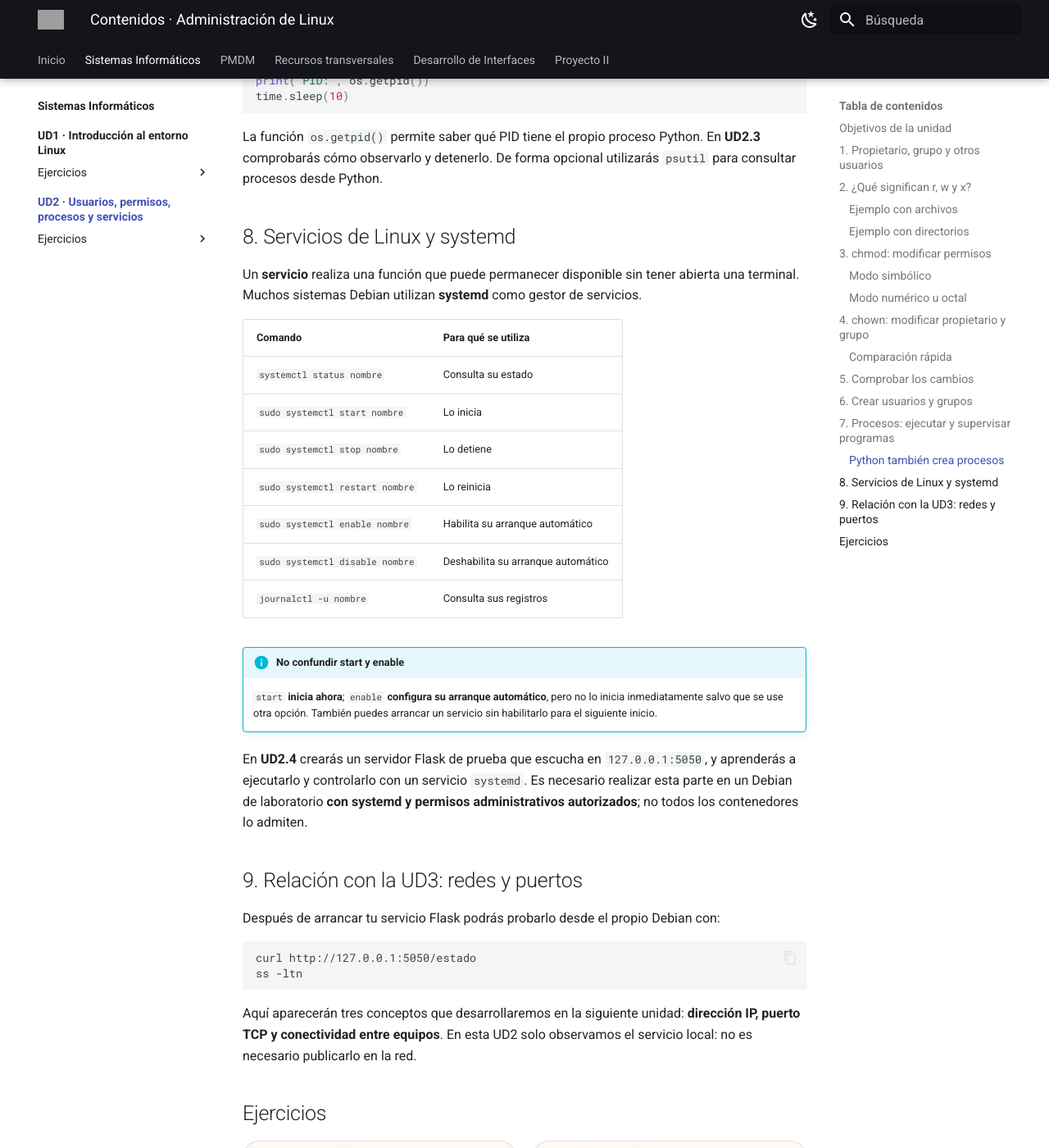
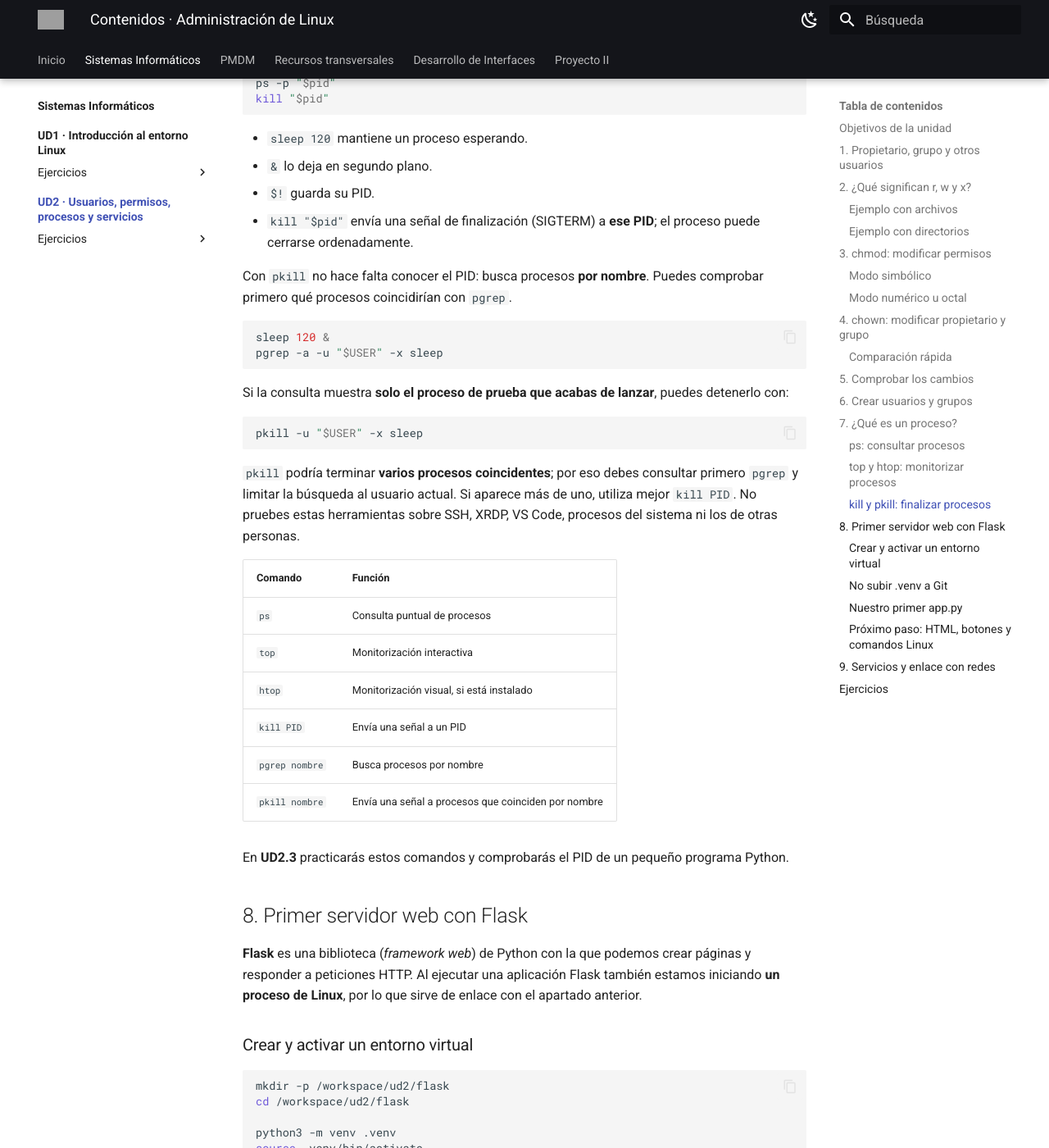
Before and after one commit to erciapps/web-home, an MkDocs documentation site: the page built from docs/si/ud2/index.md, in a window 1280 px wide and 1400 px high, scrolled down 6704 px. Shown: the whole window at 82% size. Built offline with MkDocs 1.6.1 and Material for MkDocs 9.7.7, drawn with Linux system fonts in a browser that asks for light colours; some of the changed text lies outside the part shown; grey boxes are pictures that could not be loaded.

Commit message:
docs(si): explicar ps, top, htop, kill, pkill y Flask inicial

```diff
--- a/docs/si/ud2/index.md
+++ b/docs/si/ud2/index.md
@@ -187,72 +187,157 @@
 
 A continuación, utilizarás estos comandos en una práctica guiada con un TXT.
 
-## 7. Procesos: ejecutar y supervisar programas
+## 7. ¿Qué es un proceso?
 
-Un **programa** es un conjunto de instrucciones; un **proceso** es una ejecución concreta del programa. Un mismo programa puede tener varios procesos y cada proceso se identifica mediante un **PID**.
+Un **programa** es un archivo que contiene instrucciones (por ejemplo, `python3`). Un **proceso** es ese programa **mientras se está ejecutando**. Puedes abrir dos veces el mismo programa y tendrás dos procesos diferentes.
 
-| Comando | Función |
-| --- | --- |
-| `ps` | Muestra procesos de la terminal |
-| `ps -u "$USER"` | Muestra procesos del usuario |
-| `top` | Monitoriza procesos y consumo de recursos |
-| `pgrep -a nombre` | Busca procesos por nombre |
-| `kill PID` | Solicita la finalización de un proceso mediante una señal |
-| `sleep 30 &` | Ejecuta un proceso de espera en segundo plano |
+Cada proceso dispone de un **PID** (*Process ID*), un número que identifica esa ejecución. Puede consumir CPU, memoria y otros recursos. Un proceso puede ejecutarse en **primer plano** (la terminal queda ocupada) o en **segundo plano** (podemos seguir utilizando la terminal).
 
-Ejemplo: arranca un proceso y deténlo por su PID:
+### `ps`: consultar procesos
+
+~~~bash
+ps                 # Procesos asociados a la terminal
+ps -u "$USER"      # Procesos del usuario actual
+ps -ef             # Todos los procesos con más información
+ps -p 1234         # Consultar un PID concreto (sustituir el número)
+~~~
+
+En una salida habitual verás columnas como `PID` (identificador), `TTY` (terminal), `TIME` (CPU acumulada) y `CMD` (comando).
+
+### `top` y `htop`: monitorizar procesos
+
+~~~bash
+top
+htop
+~~~
+
+Ambos permiten observar los procesos y el uso de CPU y memoria. `top` suele estar instalado; `htop` es una alternativa visual, con navegación y funciones interactivas. Para salir de `top` o `htop` pulsa `q` (en `htop` también puedes utilizar F10).
+
+Si `htop` no está instalado, el profesor puede autorizar `sudo apt install htop` **en un Debian de laboratorio**, pero no es imprescindible.
+
+### `kill` y `pkill`: finalizar procesos
 
 ~~~bash
 sleep 120 &
 pid=$!
+echo "$pid"
 ps -p "$pid"
 kill "$pid"
 ~~~
 
-!!! warning "Cuida tu entorno"
-    No detengas procesos de SSH, XRDP, VS Code ni de otros alumnos. En los ejercicios trabajarás únicamente con los procesos de prueba que hayas iniciado.
+- `sleep 120` mantiene un proceso esperando.
+- `&` lo deja en segundo plano.
+- `$!` guarda su PID.
+- `kill "$pid"` envía una señal de finalización (SIGTERM) a **ese PID**; el proceso puede cerrarse ordenadamente.
 
-### Python también crea procesos
+Con `pkill` no hace falta conocer el PID: busca procesos **por nombre**. Puedes comprobar primero qué procesos coincidirían con `pgrep`.
+
+~~~bash
+sleep 120 &
+pgrep -a -u "$USER" -x sleep
+~~~
+
+Si la consulta muestra **solo el proceso de prueba que acabas de lanzar**, puedes detenerlo con:
+
+~~~bash
+pkill -u "$USER" -x sleep
+~~~
+
+`pkill` podría terminar **varios procesos coincidentes**; por eso debes consultar primero `pgrep` y limitar la búsqueda al usuario actual. Si aparece más de uno, utiliza mejor `kill PID`. No pruebes estas herramientas sobre SSH, XRDP, VS Code, procesos del sistema ni los de otras personas.
+
+| Comando | Función |
+| --- | --- |
+| `ps` | Consulta puntual de procesos |
+| `top` | Monitorización interactiva |
+| `htop` | Monitorización visual, si está instalado |
+| `kill PID` | Envía una señal a un PID |
+| `pgrep nombre` | Busca procesos por nombre |
+| `pkill nombre` | Envía una señal a procesos que coinciden por nombre |
+
+En **UD2.3** practicarás estos comandos y comprobarás el PID de un pequeño programa Python.
+
+## 8. Primer servidor web con Flask
+
+**Flask** es una biblioteca (*framework web*) de Python con la que podemos crear páginas y responder a peticiones HTTP. Al ejecutar una aplicación Flask también estamos iniciando **un proceso de Linux**, por lo que sirve de enlace con el apartado anterior.
+
+### Crear y activar un entorno virtual
+
+~~~bash
+mkdir -p /workspace/ud2/flask
+cd /workspace/ud2/flask
+
+python3 -m venv .venv
+source .venv/bin/activate
+pip install flask
+~~~
+
+Un entorno virtual (`venv`) mantiene las dependencias de este proyecto separadas de las del resto del sistema. Si falta el soporte de entornos virtuales, el profesor podrá instalar `python3-venv` en el Debian de prácticas.
+
+### No subir `.venv` a Git
+
+Crea `/workspace/ud2/flask/.gitignore` con este contenido:
+
+~~~gitignore
+.venv/
+__pycache__/
+*.pyc
+~~~
+
+Git ignorará el directorio del entorno virtual y los archivos temporales de Python. **Sí se suben** `app.py`, los HTML y `.gitignore`. Si `.venv` ya estaba añadido a Git, hay que dejar de seguirlo antes de confirmar cambios.
+
+### Nuestro primer `app.py`
 
 ~~~python
-import os
-import time
+from flask import Flask
 
-print("PID:", os.getpid())
-time.sleep(10)
+app = Flask(__name__)
+
+@app.route("/saludo")
+def saludo():
+    return "Esto es un saludo"
+
+@app.route("/")
+def inicio():
+    return "Esta es mi web"
+
+if __name__ == "__main__":
+    app.run(debug=True)
 ~~~
 
-La función `os.getpid()` permite saber qué PID tiene el propio proceso Python. En **UD2.3** comprobarás cómo observarlo y detenerlo. De forma opcional utilizarás `psutil` para consultar procesos desde Python.
-
-## 8. Servicios de Linux y systemd
-
-Un **servicio** realiza una función que puede permanecer disponible sin tener abierta una terminal. Muchos sistemas Debian utilizan **systemd** como gestor de servicios.
-
-| Comando | Para qué se utiliza |
-| --- | --- |
-| `systemctl status nombre` | Consulta su estado |
-| `sudo systemctl start nombre` | Lo inicia |
-| `sudo systemctl stop nombre` | Lo detiene |
-| `sudo systemctl restart nombre` | Lo reinicia |
-| `sudo systemctl enable nombre` | Habilita su arranque automático |
-| `sudo systemctl disable nombre` | Deshabilita su arranque automático |
-| `journalctl -u nombre` | Consulta sus registros |
-
-!!! info "No confundir start y enable"
-    `start` **inicia ahora**; `enable` **configura su arranque automático**, pero no lo inicia inmediatamente salvo que se use otra opción. También puedes arrancar un servicio sin habilitarlo para el siguiente inicio.
-
-En **UD2.4** crearás un servidor Flask de prueba que escucha en `127.0.0.1:5050`, y aprenderás a ejecutarlo y controlarlo con un servicio `systemd`. Es necesario realizar esta parte en un Debian de laboratorio **con systemd y permisos administrativos autorizados**; no todos los contenedores lo admiten.
-
-## 9. Relación con la UD3: redes y puertos
-
-Después de arrancar tu servicio Flask podrás probarlo desde el propio Debian con:
+- `Flask(__name__)` crea la aplicación web.
+- `@app.route("/")` asocia una **ruta URL** a una función Python.
+- `return` devuelve lo que mostrará el navegador.
+- `if __name__ == "__main__":` permite iniciar el servidor al ejecutar directamente el archivo.
+- `app.run(debug=True)` inicia el **servidor de desarrollo** de Flask, normalmente en `127.0.0.1:5000`.
 
 ~~~bash
-curl http://127.0.0.1:5050/estado
-ss -ltn
+python3 app.py
 ~~~
 
-Aquí aparecerán tres conceptos que desarrollaremos en la siguiente unidad: **dirección IP, puerto TCP y conectividad entre equipos**. En esta UD2 solo observamos el servicio local: no es necesario publicarlo en la red.
+Puedes visitar `http://127.0.0.1:5000/` y `http://127.0.0.1:5000/saludo`. Para detener el servidor, pulsa **Ctrl+C**. `debug=True` solo debe utilizarse en desarrollo y **nunca** en un servicio publicado.
+
+### Próximo paso: HTML, botones y comandos Linux
+
+En **UD2.4** sustituiremos el texto inicial por una plantilla `templates/index.html` con botones. Cada botón llamará a un **endpoint**, es decir, una ruta de Flask.
+
+Por ejemplo, un botón consultará el usuario que ejecuta Flask (`whoami`), y otro mostrará procesos (`ps`). Python podrá lanzar esos comandos mediante `subprocess.run()` **sin solicitar privilegios adicionales ni recibir comandos arbitrarios del navegador**.
+
+## 9. Servicios y enlace con redes
+
+Un **servicio** es una funcionalidad que puede mantenerse disponible sin una terminal abierta. En Debian, `systemd` puede gestionar servicios y sus registros.
+
+| Comando | Función |
+| --- | --- |
+| `systemctl status nombre` | Consultar el estado |
+| `sudo systemctl start nombre` | Iniciar el servicio |
+| `sudo systemctl stop nombre` | Detenerlo |
+| `sudo systemctl restart nombre` | Reiniciarlo |
+| `sudo systemctl enable nombre` | Habilitar su inicio al arrancar |
+| `journalctl -u nombre` | Consultar sus registros |
+
+`start` inicia ahora; `enable` prepara el arranque automático. **No son lo mismo**.
+
+Después de probar Flask manualmente, la **UD2.4** incluye una ampliación con `systemd` para una máquina Debian de laboratorio autorizada. En la **UD3**, estudiaremos las direcciones IP, interfaces, puertos y conectividad que permiten acceder a servicios desde otros equipos.
 
 ## Ejercicios
 
@@ -276,14 +361,14 @@
     <div class="si-unit-icon">$</div>
     <h3>Procesos con Bash y Python</h3>
     <p>Consulta procesos, trabaja con PID, ejecuta un script Python y aprende a detener tus propios procesos.</p>
-    <div class="si-card-bottom"><div class="si-ra"><span>ps · top · kill · Python</span></div><div class="si-actions"><a class="si-button" href="ejercicios/ud2_3/">Ver ejercicio <span>→</span></a></div></div>
+    <div class="si-card-bottom"><div class="si-ra"><span>ps · top · htop · kill · pkill</span></div><div class="si-actions"><a class="si-button" href="ejercicios/ud2_3/">Ver ejercicio <span>→</span></a></div></div>
   </article>
   <article class="si-card available" style="--accent:#ff7a00">
     <div class="si-card-top"><span class="si-code">UD2.4</span><span class="si-state available">Disponible</span></div>
     <div class="si-unit-icon">$</div>
-    <h3>Servicios systemd y servidor Flask</h3>
-    <p>Crea una web Python, conviértela en un servicio local y comprueba su estado y sus registros.</p>
-    <div class="si-card-bottom"><div class="si-ra"><span>Flask · systemctl · journalctl</span></div><div class="si-actions"><a class="si-button" href="ejercicios/ud2_4/">Ver ejercicio <span>→</span></a></div></div>
+    <h3>Flask, HTML y servicios</h3>
+    <p>Crea una web Flask con botones que consultan comandos Linux y descubre cómo gestionar un servicio con systemd.</p>
+    <div class="si-card-bottom"><div class="si-ra"><span>Flask · HTML · subprocess · systemd</span></div><div class="si-actions"><a class="si-button" href="ejercicios/ud2_4/">Ver ejercicio <span>→</span></a></div></div>
   </article>
 </div>
 
```
